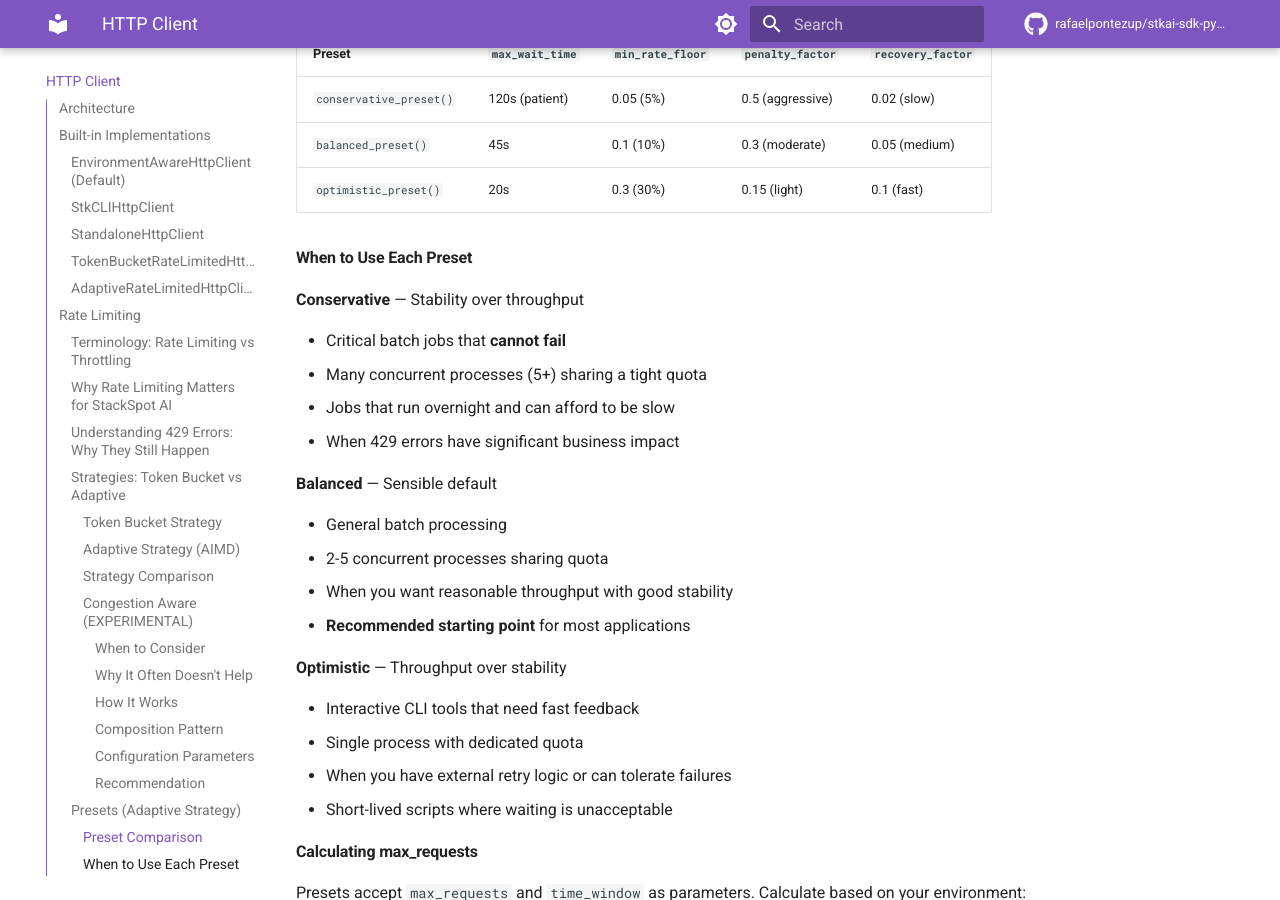
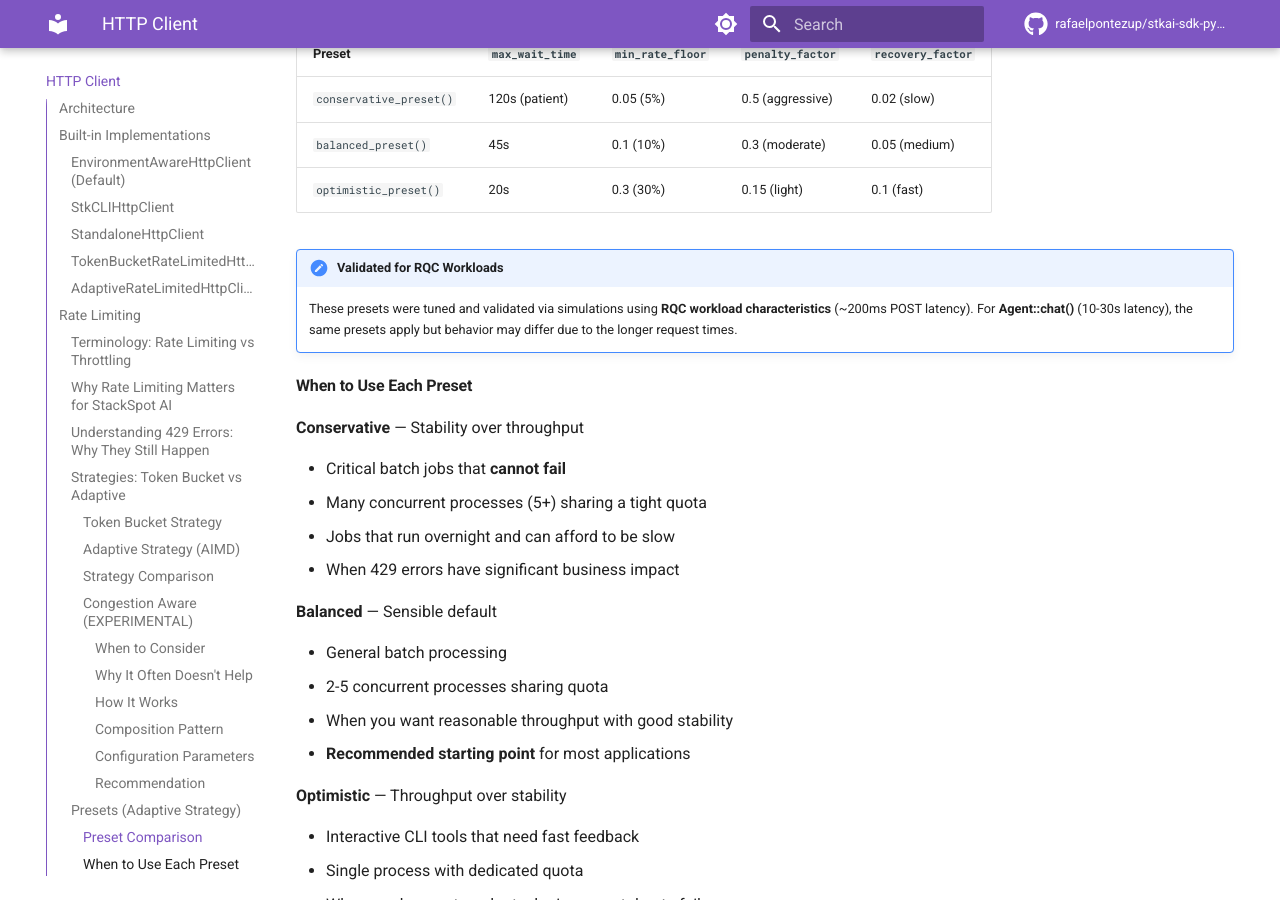
Before and after one commit to rafaelpontezup/stkai-sdk-python, an MkDocs documentation site: the page built from docs/http-client.md, in a window 1280 px wide and 900 px high, scrolled down 11380 px. Built offline with MkDocs 1.6.1 and Material for MkDocs 9.7.7, drawn with Linux system fonts in a browser that asks for light colours; comment, search, counter and statistics services are not loaded.

Commit message:
Docs: adds disclaimer about simulations modelling ony RQCs;

```diff
--- a/docs/http-client.md
+++ b/docs/http-client.md
@@ -485,6 +485,9 @@ STKAI.configure(rate_limit=asdict(RateLimitConfig.optimistic_preset(max_requests
 | `conservative_preset()` | 120s (patient) | 0.05 (5%) | 0.5 (aggressive) | 0.02 (slow) |
 | `balanced_preset()` | 45s | 0.1 (10%) | 0.3 (moderate) | 0.05 (medium) |
 | `optimistic_preset()` | 20s | 0.3 (30%) | 0.15 (light) | 0.1 (fast) |
+
+!!! note "Validated for RQC Workloads"
+    These presets were tuned and validated via simulations using **RQC workload characteristics** (~200ms POST latency). For **Agent::chat()** (10-30s latency), the same presets apply but behavior may differ due to the longer request times.
 
 #### When to Use Each Preset
 
```
Also changed, not shown: simulations/README.md (+3 -0 lines), simulations/results/reference/README.md (+25 -0 lines).
